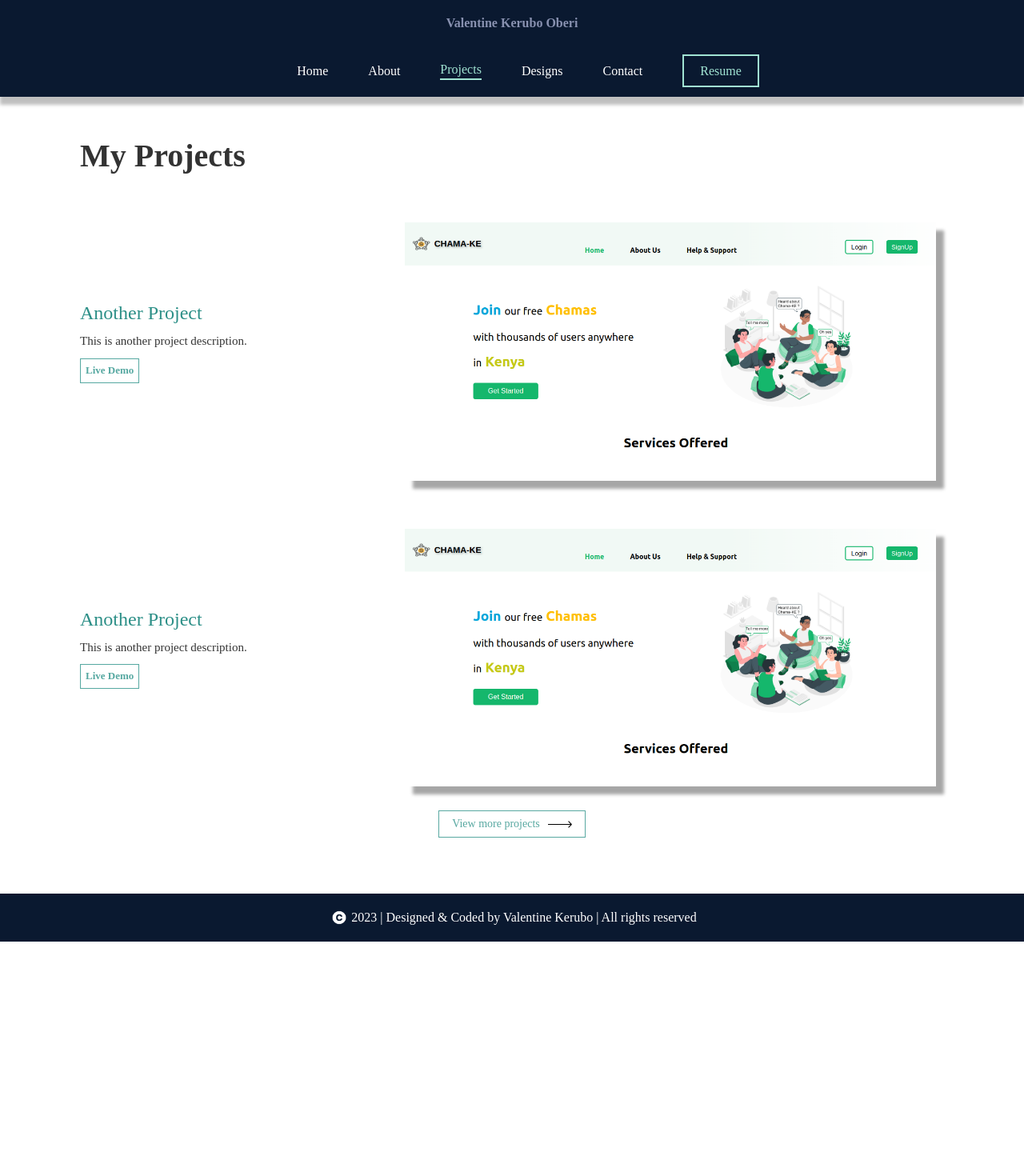
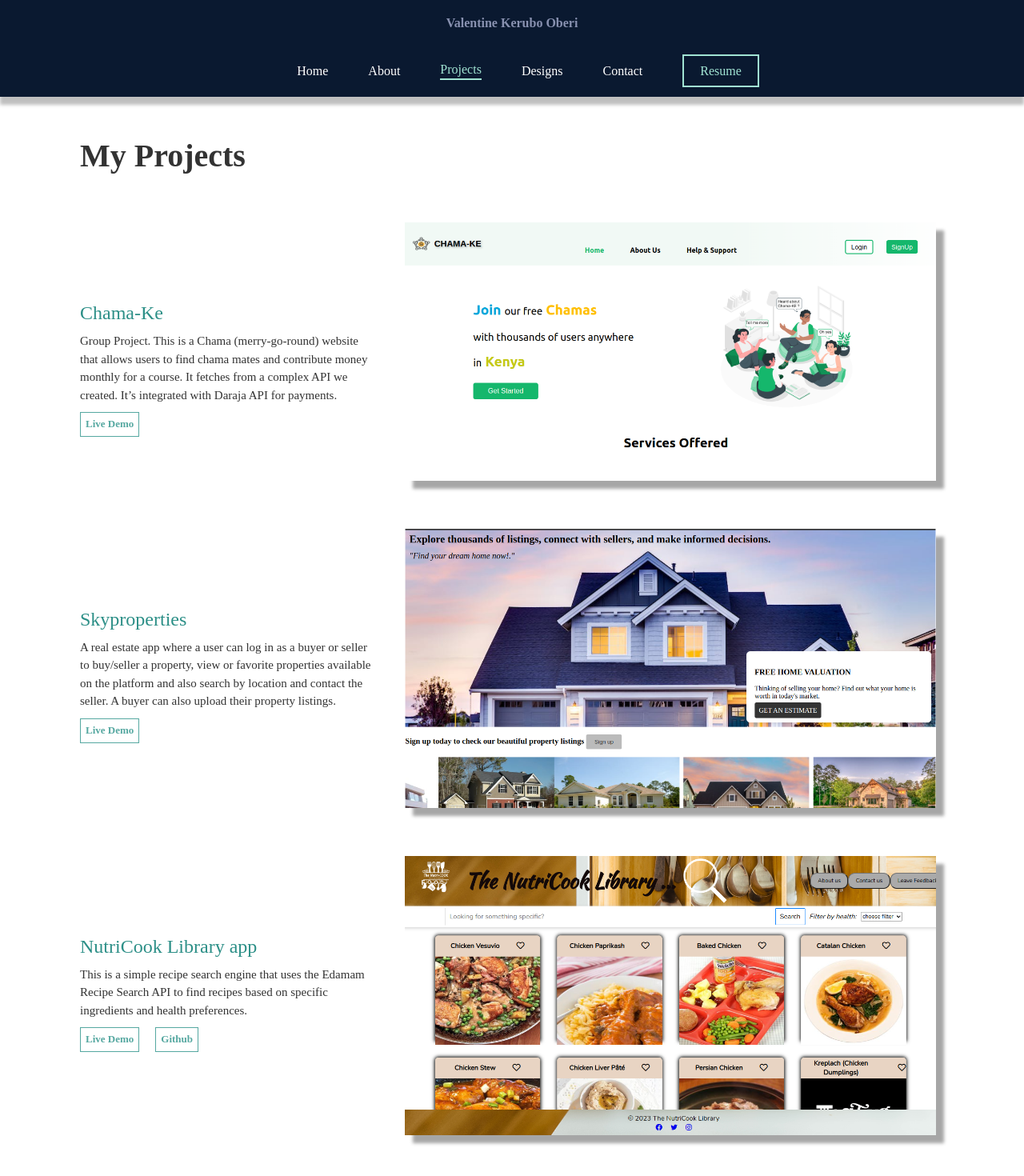
Before and after one commit to Vkerubo/my-portolio, a React (Create React App) app: page /projects in a window 1280 px wide. Shown: the top 1470 px of the page at 80% size. Before the commit the page ends 1177 px from the top, so only its background shows below. Built offline with nearby package versions, Linux system fonts and the light colour scheme; a web font is replaced by a local one.

Commit message:
render projects

```diff
--- a/src/components/Projects.js
+++ b/src/components/Projects.js
@@ -3,7 +3,6 @@ import { styled } from "styled-components";
 import ChamaIMage from "../components/assets/chama.png";
 import ArrowImahe from "../components/assets/Arrow 1.svg";
 import { Link } from "react-router-dom";
-import ProjectsPage from "./ProjectsPage";
 
 const ProjectsTitle = styled.div`
   color: #333;
@@ -168,39 +167,49 @@ const ViewMoreLink = styled(Link)`
   }
 `;
 
-function Projects({
-  title,
-  description,
-  imageSrc,
-  liveDemoLink,
-}) {
 
-
+function Projects() {
   return (
     <>
       <ProjectsTitle>My Projects</ProjectsTitle>
       <Container>
         <LeftColumn>
-          <Title>{title}</Title>
-          <Description>{description}</Description>
-          <LiveDemoButton href={liveDemoLink} target="_blank">
+          <Title>Chama-Ke</Title>
+          <Description>
+            Group Project. This is a Chama (merry-go-round) website that allows
+            users to find chama mates and contribute money monthly for a course.
+            It fetches from a complex API we created. It’s integrated with
+            Daraja API for payments.
+          </Description>
+          <LiveDemoButton
+            href="https://glittering-hotteok-56297e.netlify.app/"
+            target="_blank"
+          >
             Live Demo
           </LiveDemoButton>
         </LeftColumn>
         <RightColumn>
-          <ChamaImageStyled src={ChamaIMage} alt={title} />
+          <ChamaImageStyled src={ChamaIMage} alt="Chama" />
         </RightColumn>
       </Container>
       <ContainerTwo>
         <LeftColumn>
-          <Title>{title}</Title>
-          <Description>{description}</Description>
-          <LiveDemoButton href={liveDemoLink} target="_blank">
+          <Title>Chama-Ke</Title>
+          <Description>
+            Group Project. This is a Chama (merry-go-round) website that allows
+            users to find chama mates and contribute money monthly for a course.
+            It fetches from a complex API we created. It’s integrated with
+            Daraja API for payments.
+          </Description>
+          <LiveDemoButton
+            href="https://glittering-hotteok-56297e.netlify.app/"
+            target="_blank"
+          >
             Live Demo
           </LiveDemoButton>
         </LeftColumn>
         <RightColumn>
-          <ChamaImageStyled src={ChamaIMage} alt={title} />
+          <ChamaImageStyled src={ChamaIMage} alt="Chama" />
         </RightColumn>
       </ContainerTwo>
       <ViewMoreLink to="/projects">
--- a/src/components/ProjectsPage.js
+++ b/src/components/ProjectsPage.js
@@ -2,9 +2,10 @@ import React from "react";
 import { styled } from "styled-components";
 import Navbar from "./Navbar";
 import Footer from "./Footer";
-import Projects from "./Projects";
-import ChamaImage from "./assets/chama.png";
-import { Link } from "react-router-dom";
+import Skypropertiesimage from "./assets/Skyproperties.png";
+import ChamaIMage from "./assets/chama.png";
+// import { Link } from "react-router-dom";
+import NutriCookImage from "./assets/NutriCook.png";
 
 const PageWrapper = styled.div`
   display: flex;
@@ -12,7 +13,68 @@ const PageWrapper = styled.div`
   min-height: 100vh;
 `;
 
-const LiveCodeButton = styled.a`
+const ProjectsTitle = styled.div`
+  color: #333;
+  font-family: Montserrat;
+  font-size: 40px;
+  font-style: normal;
+  font-weight: 700;
+  line-height: normal;
+  margin-left: 100px;
+  margin-top: 50px;
+
+  @media (max-width: 768px) {
+    margin-left: 50px;
+    margin-top: 20px;
+  }
+`;
+
+const Container = styled.div`
+  display: flex;
+  //justify-content: space-between;
+  margin-left: 50px;
+  margin-top: 60px;
+
+  @media (max-width: 768px) {
+    flex-direction: column;
+    align-items: start;
+    gap: 20px;
+  }
+`;
+
+
+const LeftColumn = styled.div`
+  width: 30%;
+  margin-top: 100px;
+  margin-left: 50px;
+
+  @media (max-width: 768px) {
+    width: 100%;
+    margin-top: 1px;
+    margin-left: 0px;
+  }
+`;
+
+const Title = styled.div`
+  color: #2c8f87;
+  font-family: Montserrat;
+  font-size: 24px;
+  font-style: normal;
+  font-weight: 500;
+  line-height: normal;
+`;
+
+const Description = styled.div`
+  color: #333;
+  font-family: Sen;
+  font-size: 15px;
+  font-style: normal;
+  font-weight: 400;
+  line-height: 1.5;
+  margin-top: 10px;
+`;
+
+const LiveDemoButton = styled.a`
   display: inline-flex;
   height: 22px;
   font-family: sen;
@@ -41,6 +103,64 @@ const LiveCodeButton = styled.a`
   }
 `;
 
+const ViewCodeButton = styled.a`
+  display: inline-flex;
+  height: 22px;
+  font-family: sen;
+  font-size: 13px;
+  font-style: normal;
+  font-weight: 700;
+  padding: 3px 6px 4px 6px;
+  justify-content: flex-end;
+  align-items: center;
+  flex-shrink: 0;
+  margin-top: 10px;
+  margin-left: 20px;
+  text-decoration: none;
+  color: #56a8a1;
+  background-color: transparent;
+  border: 1px solid #56a8a1;
+  transition: color 0.2s ease-in-out, background-color 0.2s ease-in-out,
+    transform 0.2s ease-in-out, box-shadow 0.2s ease-in-out;
+
+  &:hover,
+  &:active {
+    color: #fff;
+    background-color: #56a8a1;
+    transform: perspective(400px) rotateX(10deg);
+    box-shadow: 0 4px 6px rgba(0, 0, 0, 0.5);
+    text-decoration: none;
+  }
+`;
+
+const ChamaImageStyled = styled.img`
+  max-width: 90%;
+  max-height: 100%;
+  margin-left: 10px;
+  margin-right: 10px;
+  box-shadow: 10px 10px 4px 0px rgba(0, 0, 0, 0.35);
+
+  @media (max-width: 768px) {
+    width: 100%;
+    margin-right: 20px;
+    margin-left: 1px;
+    height: 150px;
+  }
+`;
+
+const RightColumn = styled.div`
+  width: 60%;
+  display: flex;
+  margin-right: 10px;
+  justify-content: center;
+  align-items: center;
+
+  @media (max-width: 768px) {
+    width: 100%;
+  }
+`;
+
+
 const ContentWrapper = styled.div`
   flex: 1;
 `;
@@ -50,25 +170,78 @@ function ProjectsPage() {
     <PageWrapper>
       <Navbar />
       <ContentWrapper>
-        {/* <Projects
-          title="Chama-KE"
-          description="Group Project. This is a Chama (merry-go-round) website that allows users to find chama mates and contribute money monthly for a course. It fetches from a complex API we created. It’s integrated with Daraja API for payments."
-          imageSrc={ChamaImage}
-          liveDemoLink="https://glittering-hotteok-56297e.netlify.app/"
-        /> */}
-        {/* Use the Projects component again with different content */}
-        <Projects
-          title="Another Project"
-          description="This is another project description."
-        //   imageSrc={AnotherImage}
-          liveDemoLink="https://example.com/another"
-          LiveCodeButton="https"
-        />
+        <ProjectsTitle>My Projects</ProjectsTitle>
+        <Container>
+          <LeftColumn>
+            <Title>Chama-Ke</Title>
+            <Description>
+              Group Project. This is a Chama (merry-go-round) website that
+              allows users to find chama mates and contribute money monthly for
+              a course. It fetches from a complex API we created. It’s
+              integrated with Daraja API for payments.
+            </Description>
+            <LiveDemoButton
+              href="https://glittering-hotteok-56297e.netlify.app/"
+              target="_blank"
+            >
+              Live Demo
+            </LiveDemoButton>
+          </LeftColumn>
+          <RightColumn>
+            <ChamaImageStyled src={ChamaIMage} alt="Chama" />
+          </RightColumn>
+        </Container>
+        <Container>
+          <LeftColumn>
+            <Title>Skyproperties</Title>
+            <Description>
+              A real estate app where a user can log in as a buyer or seller to buy/seller
+              a property, view or favorite properties available on the platform and also search by location and contact
+              the seller. A buyer can also upload their property listings.
+            </Description>
+            <LiveDemoButton
+              href="https://skyproperties.netlify.app/"
+              target="_blank"
+            >
+              Live Demo
+            </LiveDemoButton>
+          </LeftColumn>
+          <RightColumn>
+            <ChamaImageStyled
+              src={Skypropertiesimage}
+              alt="SkyProperties image"
+            />
+          </RightColumn>
+        </Container>
+        <Container>
+          <LeftColumn>
+            <Title>NutriCook Library app</Title>
+            <Description>
+              This is a simple recipe search engine that uses the Edamam Recipe
+              Search API to find recipes based on specific ingredients and
+              health preferences.
+            </Description>
+            <LiveDemoButton
+              href="https://nutricook.netlify.app/"
+              target="_blank"
+            >
+              Live Demo
+            </LiveDemoButton>
+            <ViewCodeButton
+              href="https://github.com/Vkerubo/The-NutriCook-Library"
+              target="_blank"
+            >
+              Github
+            </ViewCodeButton>
+          </LeftColumn>
+          <RightColumn>
+            <ChamaImageStyled src={NutriCookImage} alt="Nutri-cook image" />
+          </RightColumn>
+        </Container>
       </ContentWrapper>
       <Footer />
     </PageWrapper>
   );
 }
 
-
 export default ProjectsPage;
```
Also changed, not shown: src/components/assets/NutriCook.png (added), src/components/assets/Skyproperties.png (added).
